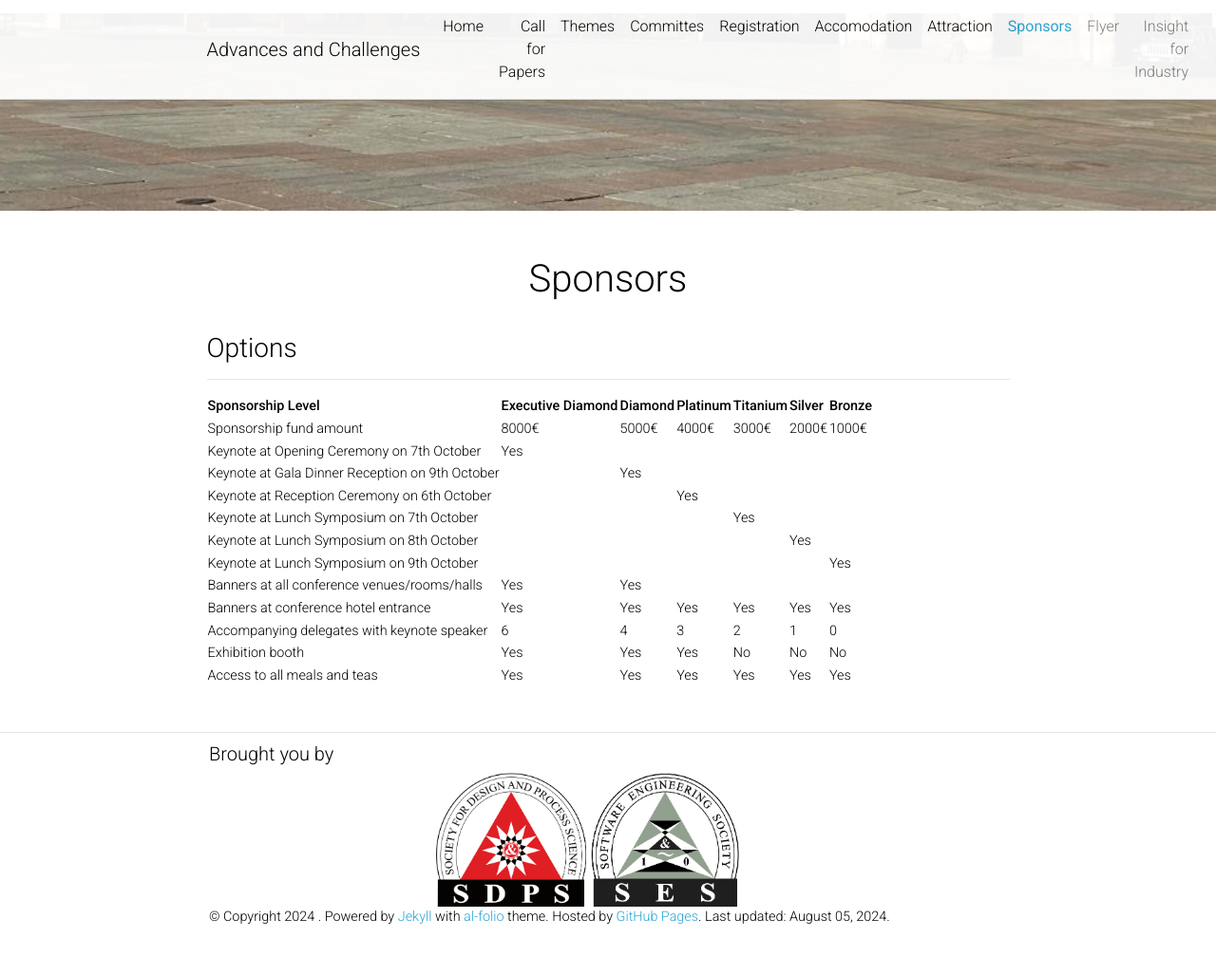
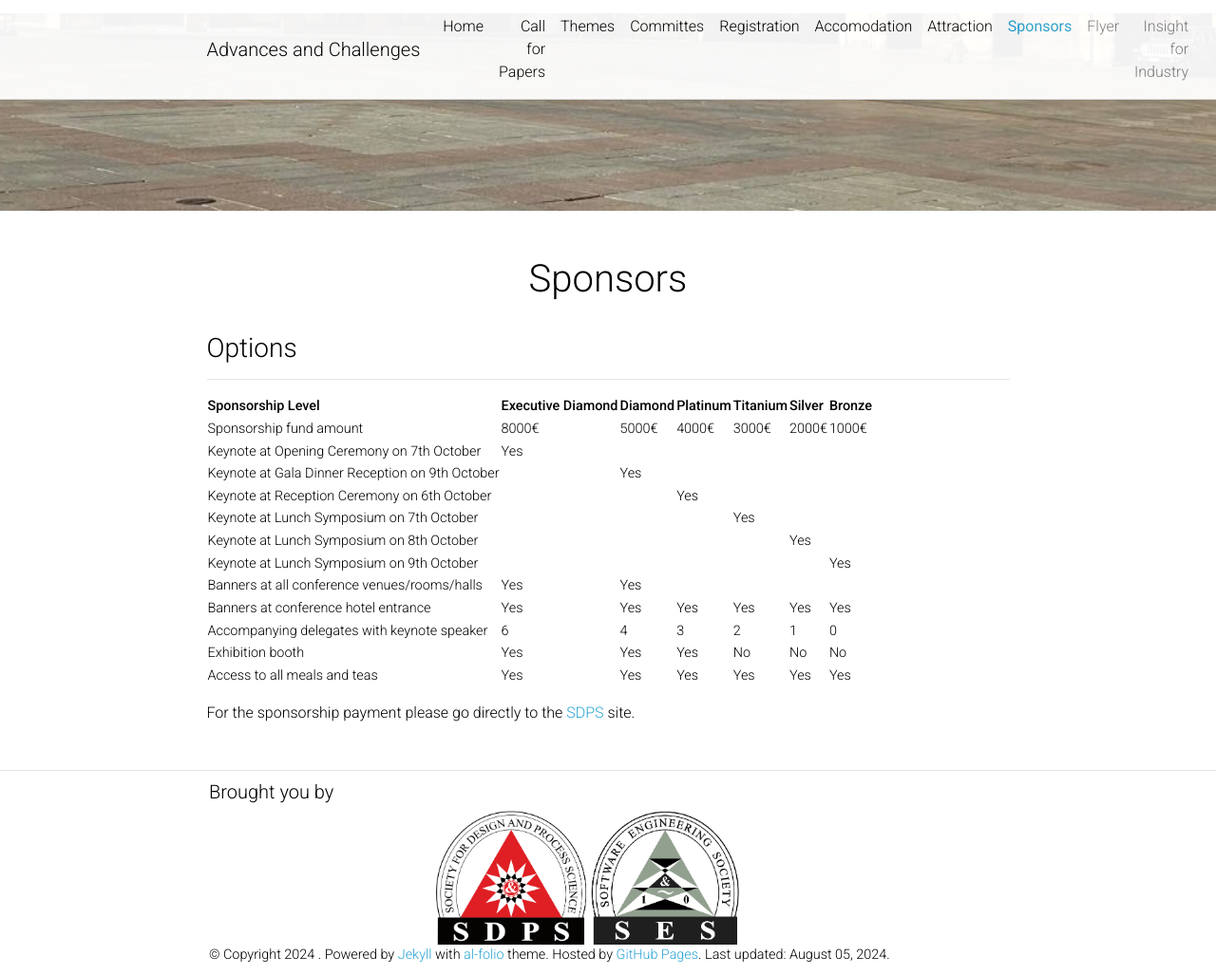
Before and after one commit to GenAI4DPS/advances-challenges, a Jekyll site: the page built from _pages/sponsors.md, in a window 1280 px wide and 1027 px high. Shown: the whole window at 95% size. Built offline with Jekyll 4.4.1, drawn with Linux system fonts in a browser that asks for light colours; comment, search, counter and statistics services are not loaded; a style sheet for code colours, icons or effects is not loaded.

Commit message:
Update sponsors.md

```diff
--- a/_pages/sponsors.md
+++ b/_pages/sponsors.md
@@ -141,3 +141,5 @@ nav_order: 8
     </tbody>
   </table>
 </figure>
+
+For the sponsorship payment please go directly to the [SDPS](https://sdpstest.com/sponsorship) site.
```
